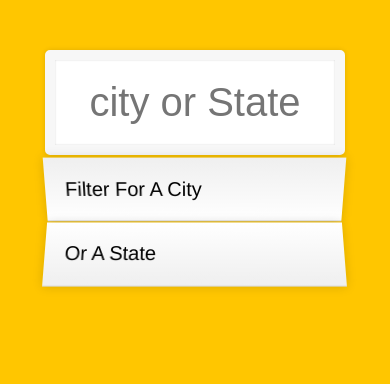
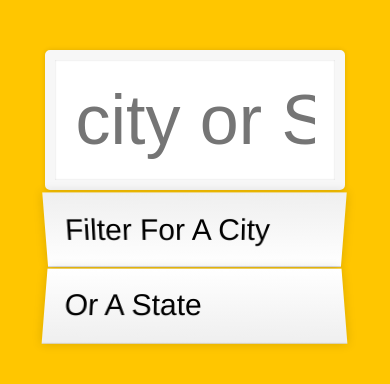
Before and after one commit to bhanudatsinhjhala/searchcity, a plain HTML site: page index.html in a window 390 px wide. Drawn offline with Linux system fonts and the light colour scheme; no server answers.

Commit message:
Update styles.css

```diff
--- a/styles.css
+++ b/styles.css
@@ -72,3 +72,13 @@ span.population {
 .hl{
   background: #ffc600;
 }
+
+@media only screen and (max-width:600px){
+  .search{
+    font-size: 70px;
+  }
+
+  .suggestions li{
+    font-size: 30px;
+  }
+}
```
